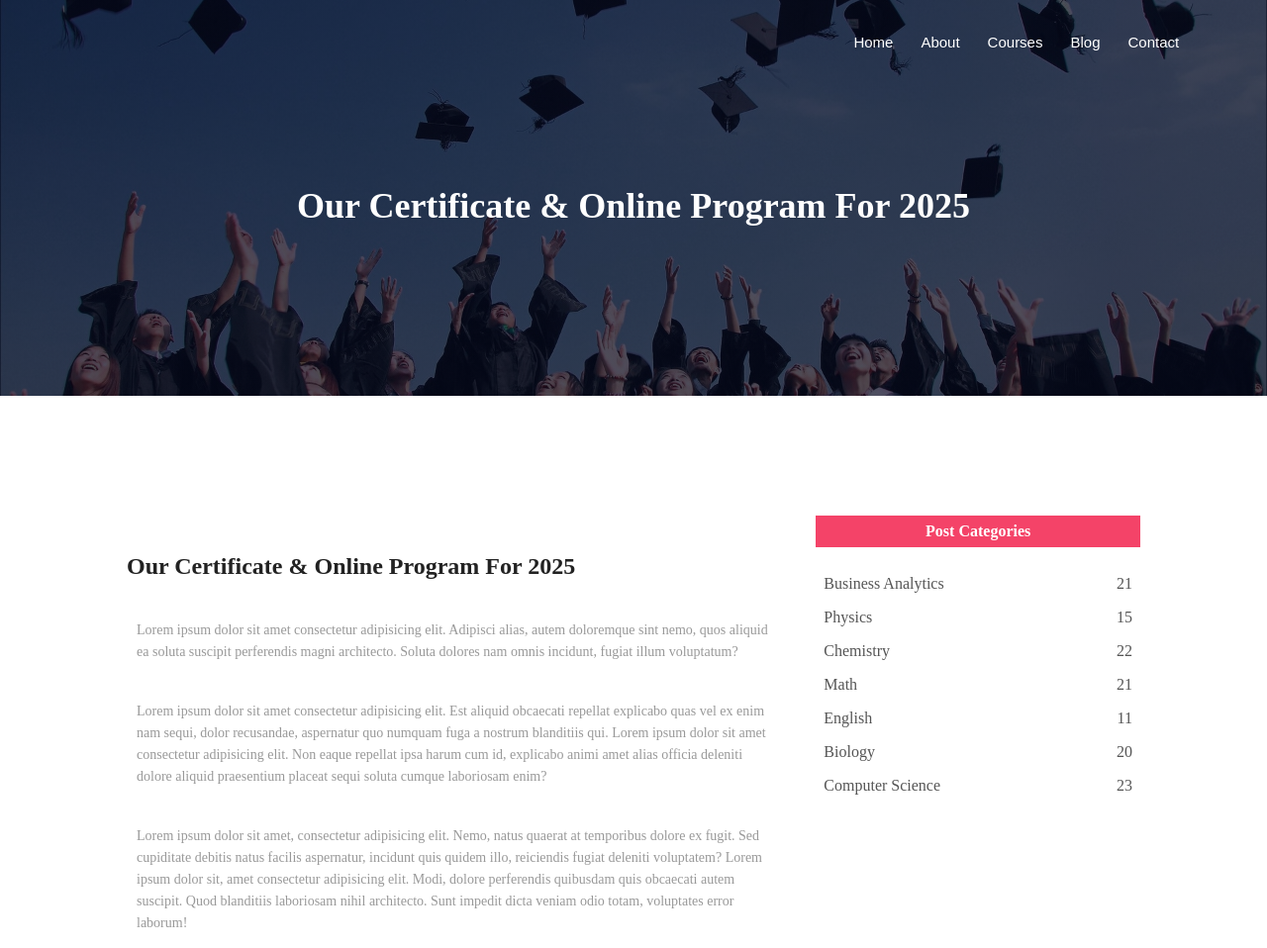
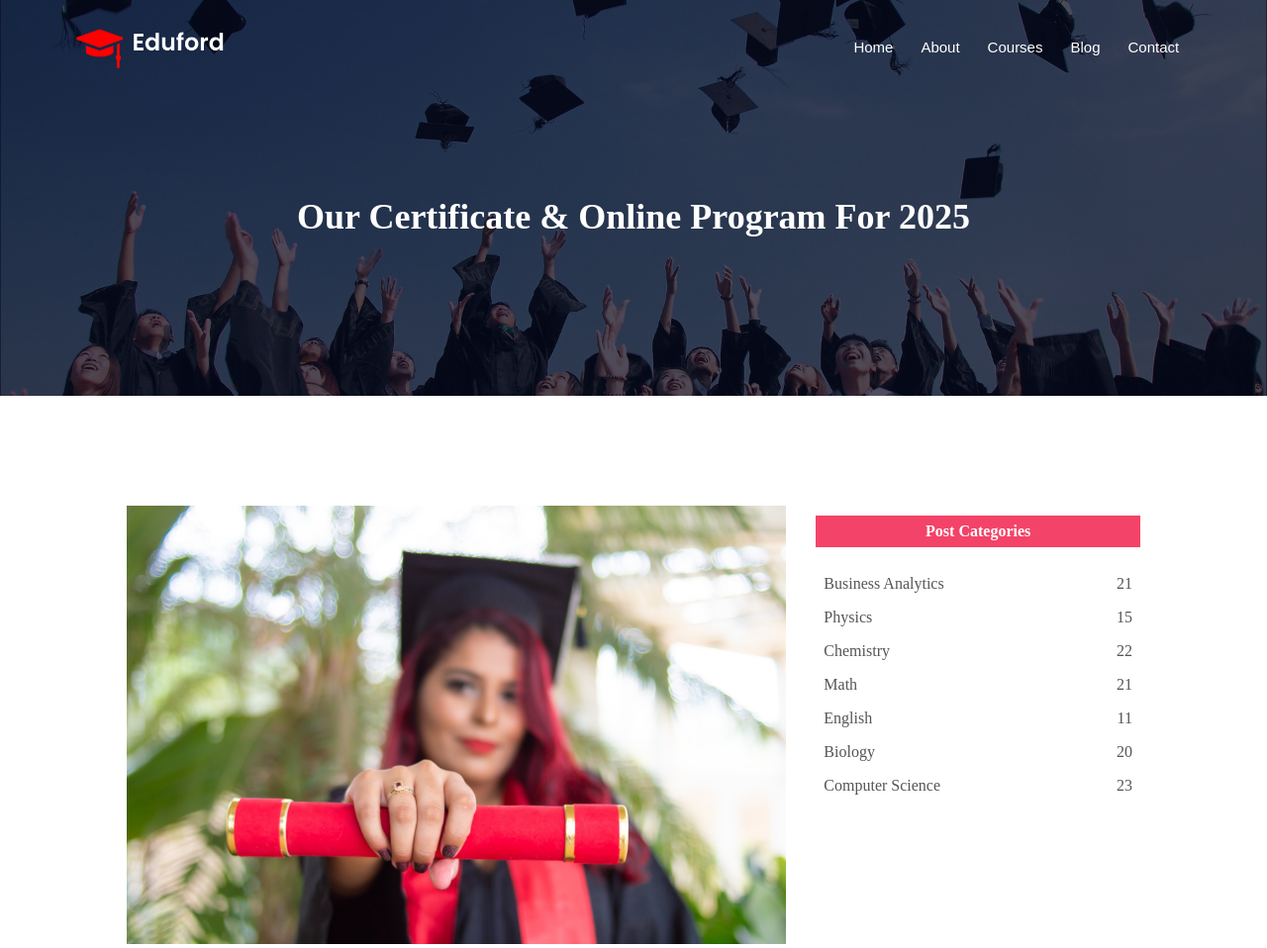
Before and after one commit to Akankshakri-sudo/School-website., a plain HTML site: page blog.html in a window 1280 px wide. Shown: the top 958 px of the page at 99% size. Drawn offline with Linux system fonts and the light colour scheme; files whose address does not match are found by name.

Commit message:
Update blog.html

```diff
--- a/blog.html
+++ b/blog.html
@@ -10,7 +10,7 @@
 <body>
     <section class="sub-header">
         <nav>
-            <a href="school.html"> <img src="IMAGES/logo.png" alt=""></a>
+            <a href="school.html"> <img src="logo.png" alt=""></a>
             <div class="nav-links">
                 <ul>
                     <li><a href="school.html">Home</a></li>
@@ -27,7 +27,7 @@
 <section class="blog-content">
     <div class="row">
         <div class="blog-left">
-            <img src="IMAGES/certificate.jpg" alt="">
+            <img src="certificate.jpg" alt="">
             <h2>Our Certificate & Online Program For 2025</h2>
             <p>Lorem ipsum dolor sit amet consectetur adipisicing elit. Adipisci alias, autem doloremque sint nemo, quos aliquid ea soluta suscipit perferendis magni architecto. Soluta dolores nam omnis incidunt, fugiat illum voluptatum?</p>
             <br>
```
